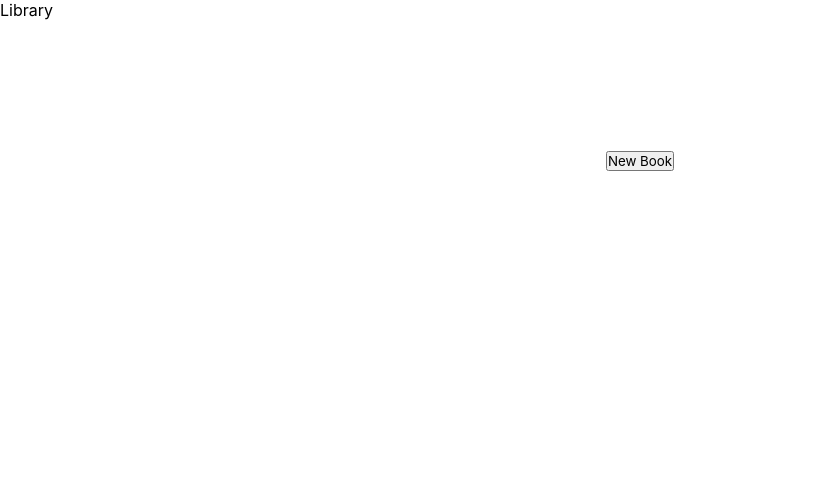
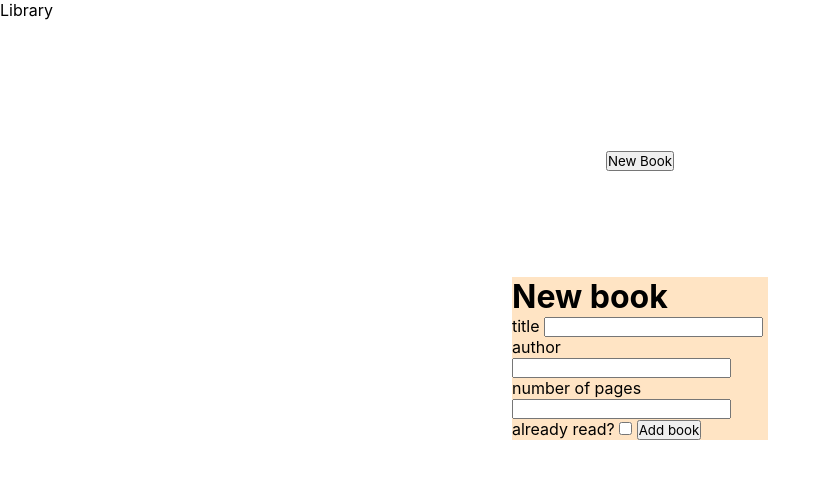
Before and after one commit to horleon024/odin-library, a plain HTML site: page index.html in a window 1280 px wide. Both pictures are taken after a click on the button "New Book". Shown: the whole page, without its empty margins (0-830 px from the left). Drawn offline with Linux system fonts and the light colour scheme.

Commit message:
create popup form

```diff
--- a/index.html
+++ b/index.html
@@ -9,12 +9,26 @@
 	<script src="script.js" defer></script>
 </head>
 <body>
+	<div class="form-popup">
+		<form action="#">
+			<h1>New book</h1>
+			<label for="title">title</label>
+			<input type="text" name="title" id="title">
+			<label for="author">author</label>
+			<input type="text" name="author" id="author">
+			<label for="pages">number of pages</label>
+			<input type="number" name="pages" id="pages" max="10000">
+			<label for="read">already read?</label>
+			<input type="checkbox" name="read" id="read">
+			<button type="submit">Add book</button>
+		</form>
+	</div>
 	<div class="container">
 		<div class="header">
 			<div class="logo">Library</div>
 		</div>
 		<div class="button-container">
-			<button>New Book</button>
+			<button class="newbook">New Book</button>
 		</div>
 		<div class="books-container"></div>
 	</div>
--- a/script.js
+++ b/script.js
@@ -9,3 +9,12 @@ function Book(title, author, nbOfPages, isRead) {
 		return (`${this.title} by ${this.author}, ${nbOfPages} pages, ${isRead ? "already read" : "not read yet"}`);
 	}
 }
+
+const form = document.querySelector(".form-popup");
+const newBookButton = document.querySelector(".newbook");
+
+function toggleDisplay() {
+	form.style.display = "block";
+}
+
+newBookButton.addEventListener("click", toggleDisplay);
--- a/style.css
+++ b/style.css
@@ -14,3 +14,13 @@
 	align-self: center;
 	justify-self: center;
 }
+
+.form-popup {
+	background-color: bisque;
+	display: none;
+	position: fixed;
+	bottom: 45vh;
+	right: 40vw;
+	left: 40vw;
+	z-index: 5;
+}
```
